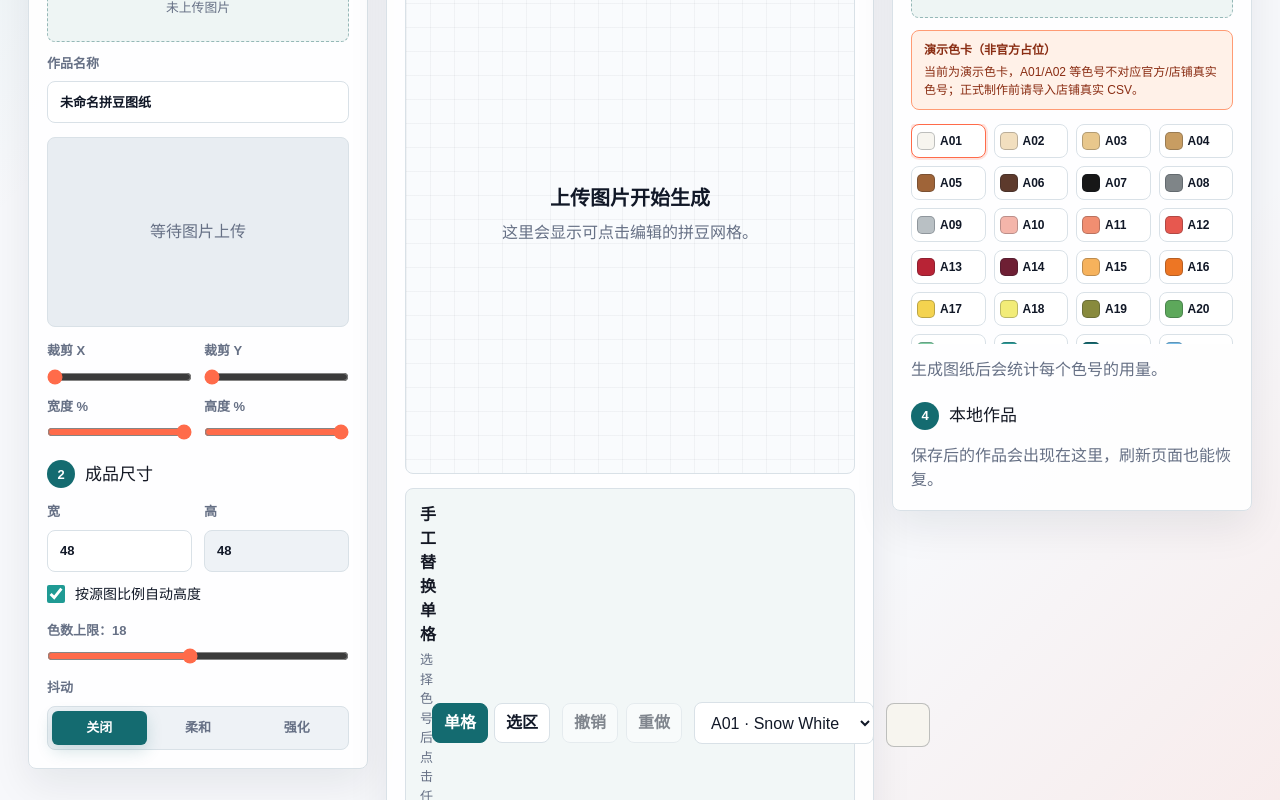
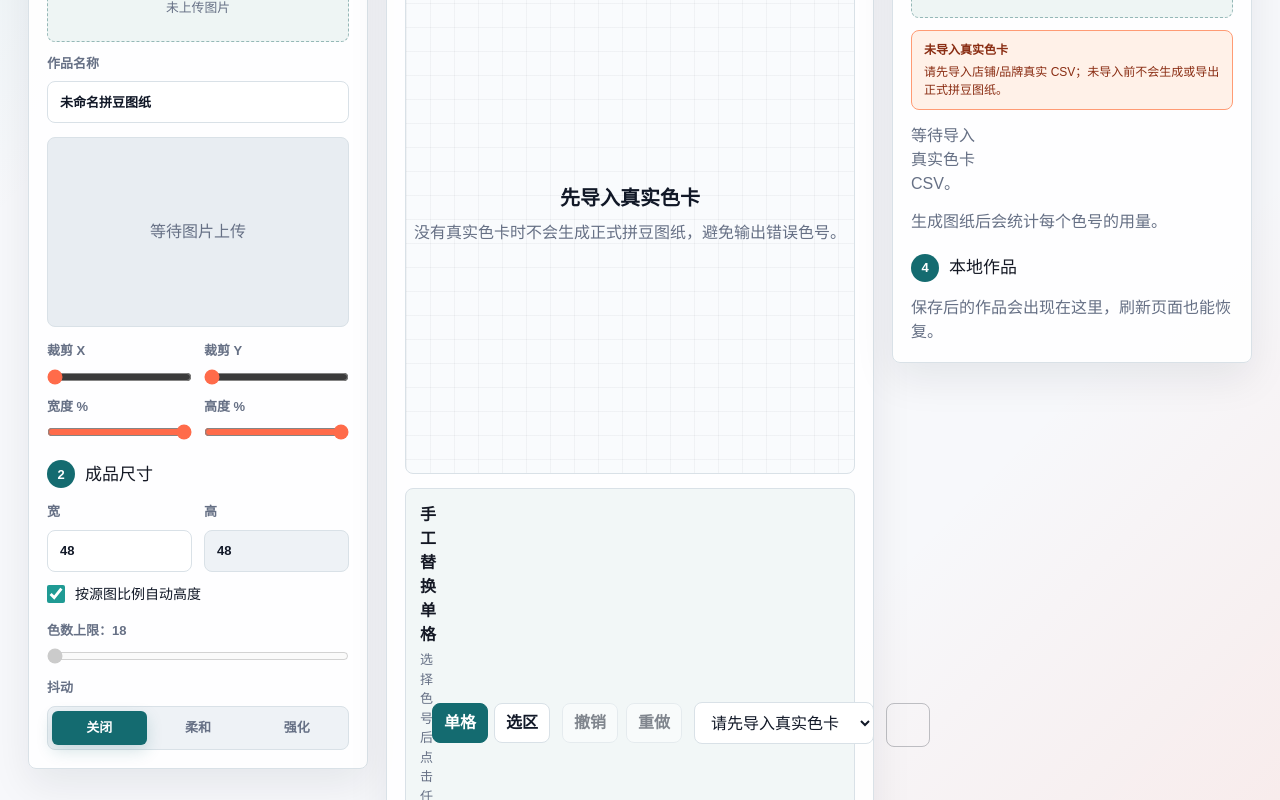
Before and after one commit to moirakk/bead-pattern-studio, a Next.js app: page / in a window 1280 px wide. Shown: the part 600-1400 px from the top of the page. Built offline with nearby package versions, Linux system fonts and the light colour scheme.

Commit message:
Require real palette before exporting patterns

```diff
--- a/app/BeadPatternApp.tsx
+++ b/app/BeadPatternApp.tsx
@@ -10,7 +10,6 @@ import {
   commitPattern,
   createPatternHistory,
   hexToRgb,
-  makeDemoPalette,
   paintPatternCell,
   paintPatternArea,
   parsePaletteCsv,
@@ -42,7 +41,7 @@ type SelectionDraft = {
   endY: number;
 };
 
-type PaletteSourceKind = "demo" | "imported";
+type PaletteSourceKind = "missing" | "imported";
 
 type SavedProject = {
   id: string;
@@ -64,8 +63,8 @@ type SavedProject = {
   thumbnail: string;
 };
 
-const DEMO_PALETTE_NAME = "演示色卡（非官方占位）";
-const DEMO_PALETTE_WARNING = "当前为演示色卡，A01/A02 等色号不对应官方/店铺真实色号；正式制作前请导入店铺真实 CSV。";
+const MISSING_PALETTE_NAME = "未导入真实色卡";
+const MISSING_PALETTE_WARNING = "请先导入店铺/品牌真实 CSV；未导入前不会生成或导出正式拼豆图纸。";
 
 const TECH_CARDS = [
   {
@@ -228,9 +227,9 @@ function drawCenteredCellCode(
 }
 
 export function BeadPatternApp() {
-  const [palette, setPalette] = useState<BeadColor[]>(makeDemoPalette);
-  const [paletteName, setPaletteName] = useState(DEMO_PALETTE_NAME);
-  const [paletteSourceKind, setPaletteSourceKind] = useState<PaletteSourceKind>("demo");
+  const [palette, setPalette] = useState<BeadColor[]>([]);
+  const [paletteName, setPaletteName] = useState(MISSING_PALETTE_NAME);
+  const [paletteSourceKind, setPaletteSourceKind] = useState<PaletteSourceKind>("missing");
   const [sourceImage, setSourceImage] = useState<HTMLImageElement | null>(null);
   const [imageName, setImageName] = useState("未上传图片");
   const [projectTitle, setProjectTitle] = useState("未命名拼豆图纸");
@@ -241,7 +240,7 @@ export function BeadPatternApp() {
   const [ditherMode, setDitherMode] = useState<DitherMode>("none");
   const [crop, setCrop] = useState<Crop>({ x: 0, y: 0, width: 100, height: 100 });
   const [patternHistory, setPatternHistory] = useState<PatternHistory>(() => createPatternHistory(null));
-  const [selectedCode, setSelectedCode] = useState("A01");
+  const [selectedCode, setSelectedCode] = useState("");
   const [activeCell, setActiveCell] = useState<number | null>(null);
   const [editMode, setEditMode] = useState<EditMode>("paint");
   const [selection, setSelection] = useState<SelectionDraft | null>(null);
@@ -262,8 +261,8 @@ export function BeadPatternApp() {
   const stats = useMemo(() => summarizePattern(pattern, palette), [pattern, palette]);
   const exportTitle = projectTitle.trim() || stripFileExtension(imageName) || "未命名拼豆图纸";
   const exportFilename = makeSafeFilename(exportTitle);
-  const isDemoPalette = paletteSourceKind === "demo";
-  const paletteSourceText = isDemoPalette ? DEMO_PALETTE_WARNING : `色卡来源：${paletteName}（用户导入，请以店铺/品牌原始色卡为准）`;
+  const hasRealPalette = paletteSourceKind === "imported" && palette.length > 0;
+  const paletteSourceText = hasRealPalette ? `色卡来源：${paletteName}（用户导入，请以店铺/品牌原始色卡为准）` : MISSING_PALETTE_WARNING;
   const totalBeans = pattern ? pattern.width * pattern.height : gridWidth * gridHeight;
   const canUndo = canUndoPattern(patternHistory);
   const canRedo = canRedoPattern(patternHistory);
@@ -280,6 +279,14 @@ export function BeadPatternApp() {
   useEffect(() => {
     if (!sourceImage) return;
     const timer = window.setTimeout(() => {
+      if (!hasRealPalette) {
+        setPatternHistory((current) => resetPatternHistory(current, null));
+        setActiveCell(null);
+        setSelection(null);
+        setIsSelecting(false);
+        setStatus("图片已载入。请先导入店铺/品牌真实色卡 CSV，系统才会生成可制作图纸。");
+        return;
+      }
       const canvas = workCanvasRef.current ?? document.createElement("canvas");
       workCanvasRef.current = canvas;
       canvas.width = gridWidth;
@@ -316,7 +323,7 @@ export function BeadPatternApp() {
       setStatus(`已生成 ${gridWidth} x ${gridHeight}，共 ${gridWidth * gridHeight} 颗豆，${ditherLabel}。`);
     }, 120);
     return () => window.clearTimeout(timer);
-  }, [sourceImage, gridWidth, gridHeight, palette, colorLimit, ditherMode, crop]);
+  }, [sourceImage, gridWidth, gridHeight, palette, colorLimit, ditherMode, crop, hasRealPalette]);
 
   useEffect(() => {
     const canvas = sourcePreviewRef.current;
@@ -453,7 +460,7 @@ export function BeadPatternApp() {
         setPaletteName(stripFileExtension(file.name) || file.name);
         setPaletteSourceKind("imported");
         setSelectedCode(parsed[0].code);
-        setColorLimit(Math.min(colorLimit, parsed.length));
+        setColorLimit(Math.min(Math.max(1, colorLimit), parsed.length));
         setStatus(`已导入 ${parsed.length} 个店铺色号。请确认 CSV 来自实际可购买色卡。`);
       } else {
         setStatus("色卡 CSV 未识别：请使用 code,name,hex 或 code,hex。");
@@ -490,6 +497,10 @@ export function BeadPatternApp() {
       setStatus("请先生成图纸，再保存作品。");
       return;
     }
+    if (!hasRealPalette) {
+      setStatus("请先导入店铺/品牌真实色卡 CSV，再保存正式图纸。");
+      return;
+    }
     const title = exportTitle;
     const now = new Date().toISOString();
     const savedProject: SavedProject = {
@@ -519,29 +530,30 @@ export function BeadPatternApp() {
   }
 
   function restoreProject(project: SavedProject) {
+    const projectHasRealPalette = project.settings.paletteSourceKind === "imported" && project.palette.length > 0;
     setSourceImage(null);
     setProjectTitle(project.title);
     setImageName(project.sourceName);
-    setPalette(project.palette);
-    setPaletteName(project.settings.paletteName ?? DEMO_PALETTE_NAME);
-    setPaletteSourceKind(project.settings.paletteSourceKind ?? "demo");
+    setPalette(projectHasRealPalette ? project.palette : []);
+    setPaletteName(projectHasRealPalette ? project.settings.paletteName ?? "用户导入色卡" : MISSING_PALETTE_NAME);
+    setPaletteSourceKind(projectHasRealPalette ? "imported" : "missing");
     setGridWidth(project.settings.gridWidth);
     setGridHeight(project.settings.gridHeight);
     setColorLimit(project.settings.colorLimit);
     setDitherMode(project.settings.ditherMode);
     setCrop(project.settings.crop);
-    setSelectedCode(project.settings.selectedCode);
-    setPatternHistory((current) => resetPatternHistory(current, project.pattern));
+    setSelectedCode(projectHasRealPalette ? project.settings.selectedCode : "");
+    setPatternHistory((current) => resetPatternHistory(current, projectHasRealPalette ? project.pattern : null));
     setActiveCell(null);
     setSelection(null);
     setIsSelecting(false);
-    setStatus(`已恢复作品「${project.title}」，可继续编辑或导出。`);
+    setStatus(projectHasRealPalette ? `已恢复作品「${project.title}」，可继续编辑或导出。` : "这个旧项目没有可验证真实色卡，请重新导入店铺/品牌 CSV 后再生成。");
   }
 
   function drawPaletteSourceNotice(ctx: CanvasRenderingContext2D, x: number, y: number, width: number) {
-    const fill = isDemoPalette ? "#fff1e8" : "#eef8f6";
-    const stroke = isDemoPalette ? "#ff9b74" : "#91d7d1";
-    const text = isDemoPalette ? "#8a2d13" : "#146b70";
+    const fill = hasRealPalette ? "#eef8f6" : "#fff1e8";
+    const stroke = hasRealPalette ? "#91d7d1" : "#ff9b74";
+    const text = hasRealPalette ? "#146b70" : "#8a2d13";
     fillRoundedRect(ctx, x, y, width, 42, 12, fill);
     strokeRoundedRect(ctx, x, y, width, 42, 12, stroke);
     ctx.fillStyle = text;
@@ -552,7 +564,7 @@ export function BeadPatternApp() {
   }
 
   function drawA4PaletteSourceLine(ctx: CanvasRenderingContext2D) {
-    ctx.fillStyle = isDemoPalette ? "#9a3412" : "#146b70";
+    ctx.fillStyle = hasRealPalette ? "#146b70" : "#9a3412";
     ctx.font = "700 12px Arial, PingFang SC, sans-serif";
     ctx.textAlign = "left";
     ctx.textBaseline = "alphabetic";
@@ -1099,6 +1111,10 @@ export function BeadPatternApp() {
   }
 
   function exportPng() {
+    if (!hasRealPalette) {
+      setStatus("请先导入真实色卡 CSV，再导出 PNG 图纸。");
+      return;
+    }
     const canvas = makeExportCanvas();
     if (!canvas) return;
     canvas.toBlob((blob) => {
@@ -1107,6 +1123,10 @@ export function BeadPatternApp() {
   }
 
   function exportPdf() {
+    if (!hasRealPalette) {
+      setStatus("请先导入真实色卡 CSV，再导出 PDF 图纸。");
+      return;
+    }
     const summaryPage = makeA4SummaryPage();
     const legendPages = makeA4LegendPages();
     const gridPages = makeA4GridPages();
@@ -1214,7 +1234,14 @@ export function BeadPatternApp() {
           </label>
           <label className="slider-label">
             色数上限：{colorLimit}
-            <input type="range" min="2" max={Math.max(2, palette.length)} value={colorLimit} onChange={(event) => setColorLimit(Number(event.target.value))} />
+            <input
+              type="range"
+              min="1"
+              max={Math.max(1, palette.length)}
+              value={Math.min(colorLimit, Math.max(1, palette.length))}
+              disabled={!hasRealPalette}
+              onChange={(event) => setColorLimit(Number(event.target.value))}
+            />
           </label>
           <div className="mode-field">
             <span>抖动</span>
@@ -1245,9 +1272,9 @@ export function BeadPatternApp() {
               <p>{status}</p>
             </div>
             <div className="export-actions">
-              <button type="button" onClick={saveCurrentProject} disabled={!pattern}>保存</button>
-              <button type="button" onClick={exportPng} disabled={!pattern}>PNG 图纸</button>
-              <button type="button" onClick={exportPdf} disabled={!pattern}>PDF 图纸</button>
+              <button type="button" onClick={saveCurrentProject} disabled={!pattern || !hasRealPalette}>保存</button>
+              <button type="button" onClick={exportPng} disabled={!pattern || !hasRealPalette}>PNG 图纸</button>
+              <button type="button" onClick={exportPdf} disabled={!pattern || !hasRealPalette}>PDF 图纸</button>
             </div>
           </div>
 
@@ -1263,8 +1290,8 @@ export function BeadPatternApp() {
               />
             ) : (
               <div className="pattern-empty">
-                <strong>上传图片开始生成</strong>
-                <span>这里会显示可点击编辑的拼豆网格。</span>
+                <strong>{hasRealPalette ? "上传图片开始生成" : "先导入真实色卡"}</strong>
+                <span>{hasRealPalette ? "这里会显示可点击编辑的拼豆网格。" : "没有真实色卡时不会生成正式拼豆图纸，避免输出错误色号。"}</span>
               </div>
             )}
           </div>
@@ -1290,10 +1317,14 @@ export function BeadPatternApp() {
                 重做
               </button>
             </div>
-            <select value={selectedCode} onChange={(event) => setSelectedCode(event.target.value)}>
-              {palette.map((color) => (
+            <select value={selectedCode} disabled={!hasRealPalette} onChange={(event) => setSelectedCode(event.target.value)}>
+              {hasRealPalette ? (
+                palette.map((color) => (
                   <option key={color.code} value={color.code}>{color.code} · {color.name}</option>
-              ))}
+                ))
+              ) : (
+                <option value="">请先导入真实色卡</option>
+              )}
             </select>
             <span className="swatch-large" style={{ background: selectedColor?.hex }} />
             <div className="selection-actions">
@@ -1317,13 +1348,14 @@ export function BeadPatternApp() {
             <strong>导入店铺色卡 CSV</strong>
             <small>code,name,hex 或 code,hex</small>
           </label>
-          <div className={isDemoPalette ? "palette-source warning" : "palette-source"}>
+          <div className={hasRealPalette ? "palette-source" : "palette-source warning"}>
             <strong>{paletteName}</strong>
             <span>{paletteSourceText}</span>
           </div>
 
           <div className="palette-grid" aria-label="色号表">
-            {palette.map((color) => (
+            {hasRealPalette ? (
+              palette.map((color) => (
                 <button
                   key={color.code}
                   type="button"
@@ -1334,7 +1366,10 @@ export function BeadPatternApp() {
                   <span style={{ background: color.hex }} />
                   {color.code}
                 </button>
-            ))}
+              ))
+            ) : (
+              <p className="muted palette-placeholder">等待导入真实色卡 CSV。</p>
+            )}
           </div>
 
           <div className="stats-list">
--- a/lib/pattern/palette.ts
+++ b/lib/pattern/palette.ts
@@ -1,44 +1,5 @@
 import { hexToRgb, rgbToLab } from "./color";
 import type { BeadColor } from "./types";
-
-const DEMO_PALETTE_RAW = [
-  ["A01", "Snow White", "#f7f5ef"],
-  ["A02", "Ivory", "#f2dfbf"],
-  ["A03", "Cream", "#e8c78c"],
-  ["A04", "Warm Sand", "#c89d62"],
-  ["A05", "Caramel", "#9f6438"],
-  ["A06", "Cocoa", "#5d3a2c"],
-  ["A07", "Black", "#171717"],
-  ["A08", "Ash Gray", "#7f8588"],
-  ["A09", "Silver", "#b9c0c4"],
-  ["A10", "Blush", "#f4b5aa"],
-  ["A11", "Peach", "#f18e71"],
-  ["A12", "Coral", "#e7584f"],
-  ["A13", "Cherry", "#b82335"],
-  ["A14", "Wine", "#6e1f34"],
-  ["A15", "Apricot", "#f6b25c"],
-  ["A16", "Orange", "#ed7624"],
-  ["A17", "Sun Yellow", "#f4d34f"],
-  ["A18", "Lemon", "#f2ec78"],
-  ["A19", "Olive", "#888a3d"],
-  ["A20", "Leaf", "#5da85b"],
-  ["A21", "Mint", "#83cfa5"],
-  ["A22", "Teal", "#2d9c98"],
-  ["A23", "Deep Teal", "#156b70"],
-  ["A24", "Sky", "#79bee9"],
-  ["A25", "Azure", "#2f8dcc"],
-  ["A26", "Cobalt", "#2454a6"],
-  ["A27", "Navy", "#172d64"],
-  ["A28", "Lavender", "#b3a0dc"],
-  ["A29", "Violet", "#7656b6"],
-  ["A30", "Plum", "#54306d"],
-  ["A31", "Rose", "#df7aa6"],
-  ["A32", "Hot Pink", "#cf3e7b"],
-  ["A33", "Skin Light", "#f1c6a5"],
-  ["A34", "Skin Mid", "#d99a76"],
-  ["A35", "Skin Deep", "#9b5d45"],
-  ["A36", "Transparent Blue", "#a9d9f4"],
-] as const;
 
 export function createBeadColor(code: string, name: string, hex: string): BeadColor {
   const normalizedHex = hex.startsWith("#") ? hex : `#${hex}`;
@@ -50,10 +11,6 @@ export function createBeadColor(code: string, name: string, hex: string): BeadCo
     rgb,
     lab: rgbToLab(rgb),
   };
-}
-
-export function makeDemoPalette() {
-  return DEMO_PALETTE_RAW.map(([code, name, hex]) => createBeadColor(code, name, hex));
 }
 
 export function parsePaletteCsv(text: string) {
```
Also changed, not shown: 3 other files (tests, documents, lock files or other folders). Lines whose indentation alone changed are shown as unchanged.
